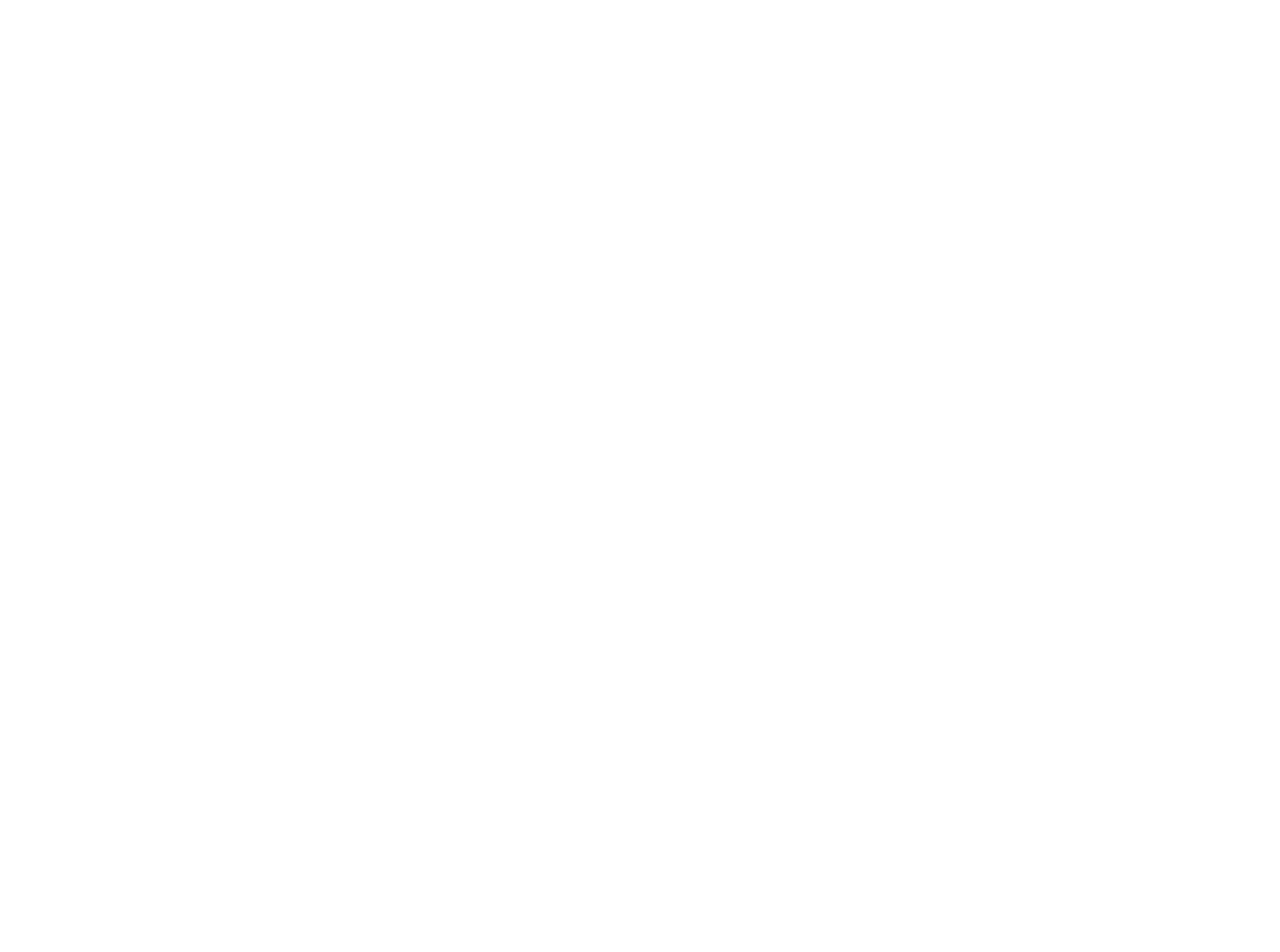
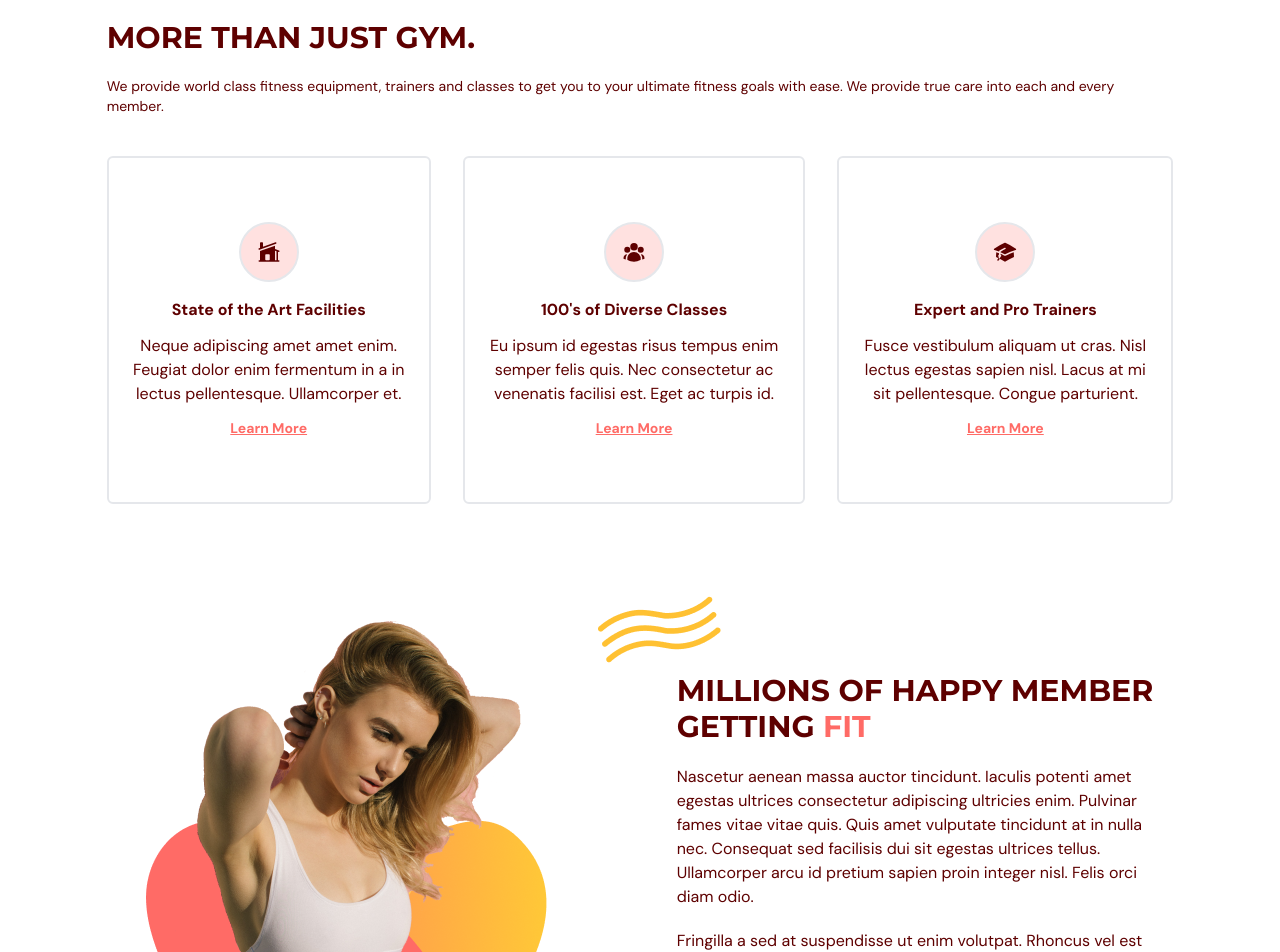
Before and after one commit to 0guzhankaya/React-GymWebsite, a React (Vite) app: page / in a window 1280 px wide. Shown: the part 880-1832 px from the top of the page. Before the commit the page ends 823 px from the top, so only its background shows below. Built offline with nearby package versions, Linux system fonts and the light colour scheme.

Commit message:
Benefit Page added.

```diff
--- a/src/App.tsx
+++ b/src/App.tsx
@@ -1,5 +1,6 @@
 import Navbar from '@/scenes/navbar';
 import Home from '@/scenes/home';
+import Benefits from '@/scenes/benefits';
 import { useEffect, useState } from 'react';
 import { SelectedPage} from '@/shared/types';
 
@@ -23,6 +24,7 @@
     <div className='app bg-gray-20'>
       <Navbar isTopOfPage={isTopOfPage} selectedPage={selectedPage} setSelectedPage={setSelectedPage} />
       <Home setSelectedPage={setSelectedPage} />
+      <Benefits setSelectedPage={setSelectedPage} />
     </div>
   )
 }
--- /dev/null
+++ b/src/scenes/benefits/Benefit.tsx
@@ -0,0 +1,38 @@
+import { SelectedPage } from '@/shared/types';
+import { motion } from 'framer-motion';
+import AnchorLink from 'react-anchor-link-smooth-scroll';
+
+const childVariant = {
+    hidden: {opacity: 0, scale: 0.9},
+    visible: {opacity: 1, scale: 1},
+}
+
+type Props = {
+    icon: JSX.Element;
+    title: string;
+    description: string;
+    setSelectedPage: (value: SelectedPage) => void;
+}
+
+function Benefit({icon, title, description, setSelectedPage}: Props) {
+  return (
+    <motion.div variants={childVariant} className='mt-5 rounded-md border-2 border-grey-100 px-5 py-16 text-center'>
+        <div className='mb-4 flex justify-center'>
+            <div className='rounded-full border-2 border-grey-100 bg-primary-100 p-4'>
+                {icon}
+            </div>
+        </div>
+        <h4 className='font-bold'>{title}</h4>
+        <p className='my-3'>{description}</p>
+        <AnchorLink
+            className='text-sm font-bold text-primary-500 underline hover:text-secondary-500'
+            onClick={() => setSelectedPage(SelectedPage.ContactUs)}
+            href={`#${SelectedPage.ContactUs}`}
+        >
+            <p>Learn More</p>
+        </AnchorLink>
+    </motion.div>
+  );
+};
+
+export default Benefit;
--- /dev/null
+++ b/src/scenes/benefits/index.tsx
@@ -0,0 +1,140 @@
+import HText from '@/shared/HText';
+import Benefit from './Benefit';
+import { SelectedPage, BenefitType } from '@/shared/types';
+import { HomeModernIcon, UserGroupIcon, AcademicCapIcon } from '@heroicons/react/24/solid';
+import BenefitsPageGraphic from '@/assets/BenefitsPageGraphic.png';
+import { motion } from 'framer-motion';
+import ActionButton from '@/shared/ActionButton';
+
+const benefits: Array<BenefitType> = [
+    {
+        icon: <HomeModernIcon className='h-6 w-6' />,
+        title: "State of the Art Facilities",
+        description: "Neque adipiscing amet amet enim. Feugiat dolor enim fermentum in a in lectus pellentesque. Ullamcorper et."
+    },
+    {
+        icon: <UserGroupIcon className='h-6 w-6' />,
+        title: "100's of Diverse Classes",
+        description: "Eu ipsum id egestas risus tempus enim semper felis quis. Nec consectetur ac venenatis facilisi est. Eget ac turpis id."
+    },
+    {
+        icon: <AcademicCapIcon className='h-6 w-6' />,
+        title: "Expert and Pro Trainers",
+        description: "Fusce vestibulum aliquam ut cras. Nisl lectus egestas sapien nisl. Lacus at mi sit pellentesque. Congue parturient."
+    },
+];
+
+const container = {
+    hidden: {},
+    visible: {
+        transition: { staggerChildren: 0.2 }
+    }
+}
+
+type Props = {
+    setSelectedPage: (value: SelectedPage) => void;
+}
+
+function Benefits({ setSelectedPage }: Props) {
+    return (
+        <section id='benefits' className='mx-auto min-h-full w-5/6 py-20'>
+            <motion.div onViewportEnter={() => setSelectedPage(SelectedPage.Benefits)}>
+                {/** Header */}
+                <motion.div className='md: my-5 md: my-3/5'
+                    initial="hidden"
+                    whileInView="visible"
+                    viewport={{ once: true, amount: 0.5 }}
+                    transition={{ duration: 0.5 }}
+                    variants={{
+                        hidden: { opacity: 0, x: -50 },
+                        visible: { opacity: 1, x: 0 },
+                    }}>
+                    <HText>MORE THAN JUST GYM.</HText>
+                    <p className='my-5 text-sm'>
+                        We provide world class fitness equipment, trainers and classes to get you to your ultimate fitness goals with ease. We provide true care into each and every member.
+                    </p>
+                </motion.div>
+
+                {/** Benefits */}
+                <motion.div className='md:flex items-center justify-between gap-8 mt-5'
+                    initial='hidden' whileInView='visible' viewport={{ once: true, amount: 0.5 }}
+                    variants={container}
+                >
+                    {benefits.map((benefit: BenefitType) => (
+                        <Benefit
+                            key={benefit.title}
+                            icon={benefit.icon}
+                            title={benefit.title}
+                            description={benefit.description}
+                            setSelectedPage={setSelectedPage}
+                        />
+                    ))}
+                </motion.div>
+
+                {/** Graphics and Description */}
+                <div className='mt-16 items-center justify-between gap-20 md:mt-28 md:flex'>
+                    {/** Graphics */}
+                    <img src={BenefitsPageGraphic} alt='benefits-page-graphic' className='mx-auto' />
+
+                    {/** Description */}
+                    <div>
+                        {/** Title */}
+                        <div className='relative'>
+                            <div className='before:absolute before:-top-20 before:-left-20 before:z-[1] before:content-abstractwaves'>
+                                <motion.div
+                                    initial="hidden"
+                                    whileInView="visible"
+                                    viewport={{ once: true, amount: 0.5 }}
+                                    transition={{ duration: 0.5 }}
+                                    variants={{
+                                        hidden: { opacity: 0, x: 50 },
+                                        visible: { opacity: 1, x: 0 },
+                                    }}
+                                >
+                                    <HText>MILLIONS OF HAPPY MEMBER GETTING{' '}
+                                    <span className='text-primary-500'>FIT</span>
+                                    </HText>
+                                </motion.div>
+                            </div>
+                        </div>
+                        {/** Description */}
+                        <motion.div
+                            initial="hidden"
+                            whileInView="visible"
+                            viewport={{ once: true, amount: 0.5 }}
+                            transition={{ delay: 0.2, duration: 0.5 }}
+                            variants={{
+                                hidden: { opacity: 0, x: 50 },
+                                visible: { opacity: 1, x: 0 },
+                            }}
+                        >
+                            <p className='my-5'>
+                            Nascetur aenean massa auctor tincidunt. Iaculis potenti amet
+                            egestas ultrices consectetur adipiscing ultricies enim. Pulvinar
+                            fames vitae vitae quis. Quis amet vulputate tincidunt at in
+                            nulla nec. Consequat sed facilisis dui sit egestas ultrices
+                            tellus. Ullamcorper arcu id pretium sapien proin integer nisl.
+                            Felis orci diam odio.
+                            </p>
+                            <p className='mb-5'>
+                            Fringilla a sed at suspendisse ut enim volutpat. Rhoncus vel est
+                            tellus quam porttitor. Mauris velit euismod elementum arcu neque
+                            facilisi. Amet semper tortor facilisis metus nibh. Rhoncus sit
+                            enim mattis odio in risus nunc.
+                            </p>
+                        </motion.div>
+                        {/** Button */}
+                        <div className='relative mt-16'>
+                            <div className='before:absolute before:-bottom-20 before:right-40 before:z-[-1] before:content-sparkles'>
+                                <ActionButton setSelectedPage={setSelectedPage}>Join Now</ActionButton>
+                            </div>
+                        </div>
+                    </div>
+                </div>
+
+            </motion.div>
+        </section>
+    )
+}
+
+export default Benefits;
--- /dev/null
+++ b/src/shared/HText.tsx
@@ -0,0 +1,15 @@
+import React from 'react'
+
+type Props = {
+    children: React.ReactNode;
+}
+
+function HText({children}: Props) {
+  return (
+    <h1 className='basis-3/5 font-montserrat text-3xl font-bold'>
+        {children}
+    </h1>
+  )
+}
+
+export default HText
--- a/src/shared/types.ts
+++ b/src/shared/types.ts
@@ -4,3 +4,9 @@
     OurClasses = "ourclasses",
     ContactUs = "contactus",
 }
+
+export interface BenefitType {
+    icon: JSX.Element;
+    title: string;
+    description: string;
+}
```
